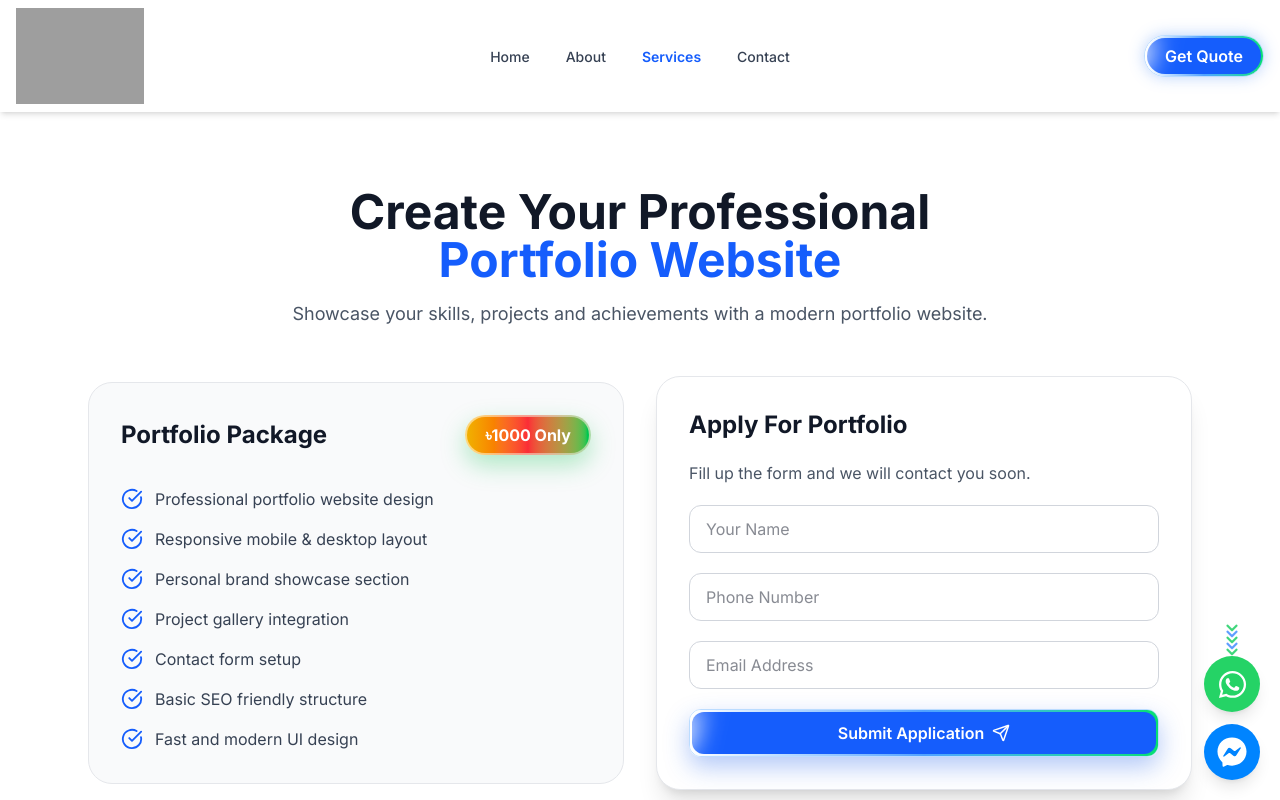
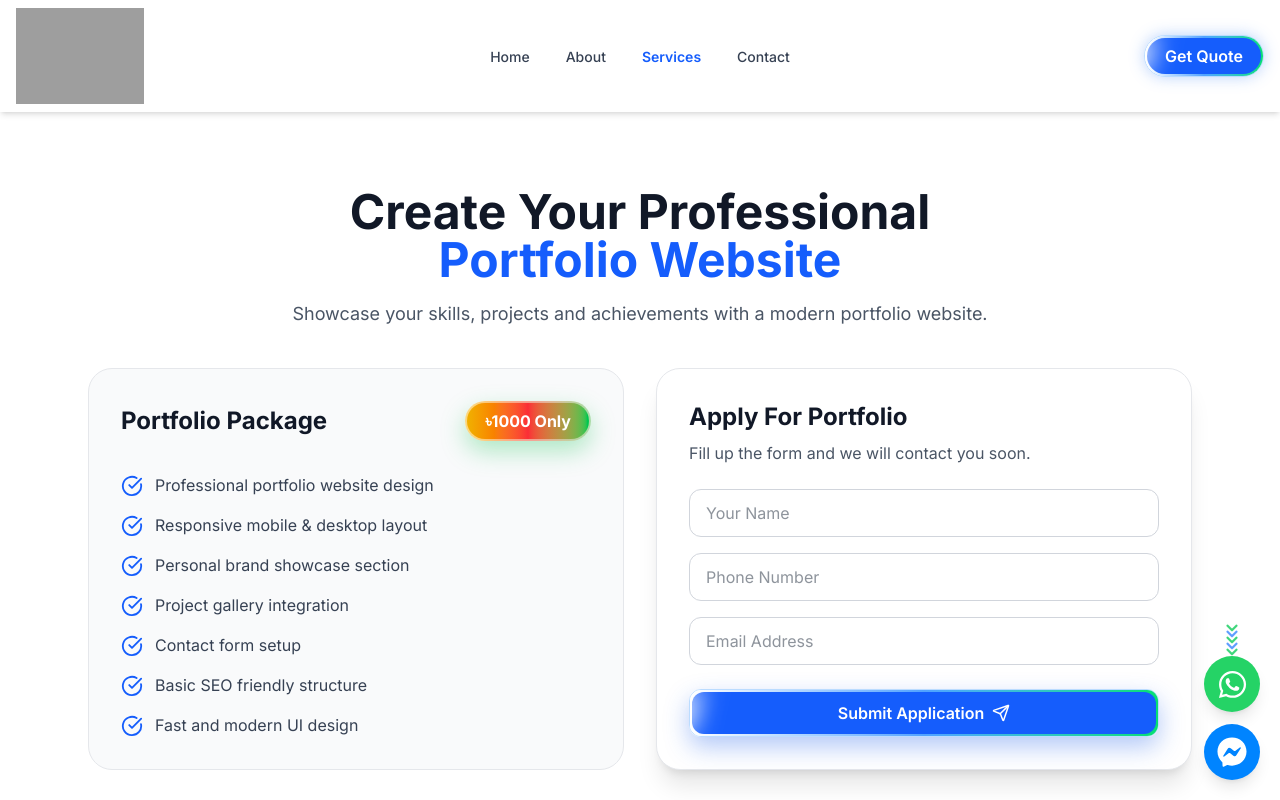
Before and after one commit to arifulislamk/khan-it-client, a React (Vite) app: page /services/portfolio-purchase in a window 1280 px wide. Shown: the top 800 px of the page. Built offline with nearby package versions, Linux system fonts and the light colour scheme; grey boxes are pictures that could not be loaded.

Commit message:
price portfolio plan in database

```diff
--- a/src/pages/PortfolioPurchase.jsx
+++ b/src/pages/PortfolioPurchase.jsx
@@ -2,15 +2,34 @@ import React from "react";
 import { CheckCircle, Send } from "lucide-react";
 import Swal from "sweetalert2";
 
-const PortfolioPurchase=()=>{
+const PortfolioPurchase = () => {
+  const features = [
+    "Professional portfolio website design",
+    "Responsive mobile & desktop layout",
+    "Personal brand showcase section",
+    "Project gallery integration",
+    "Contact form setup",
+    "Basic SEO friendly structure",
+    "Fast and modern UI design",
+  ];
+
   const handlePurchase = (e) => {
     e.preventDefault();
+
     const form = e.target;
-        const name = e.target.name.value;
-        const tel = e.target.tel.value;
-        const email = e.target.email.value;
-        console.log(name, tel, email);
-        const client = { name, tel, email };
+    const name = form.name.value;
+    const number = form.number.value;
+    const email = form.email.value;
+
+    const client = {
+      name,
+      number,
+      email,
+      service: "Portfolio Purchase",
+      plan: "Portfolio Package",
+      price: "৳1000",
+    };
+
     fetch(`${import.meta.env.VITE_URL}/client`, {
       method: "POST",
       headers: {
@@ -21,10 +40,12 @@ const PortfolioPurchase=()=>{
       .then((res) => res.json())
       .then((data) => {
         console.log(data);
+
         if (data.insertedId) {
           form.reset();
+
           Swal.fire({
-                title: "Message Sent Successfully!",
+            title: "Application Sent Successfully!",
             text: "We will contact you soon.",
             icon: "success",
             confirmButtonText: "OK",
@@ -32,107 +53,134 @@ const PortfolioPurchase=()=>{
         }
       })
       .catch((error) => {
+        console.error(error);
+
         Swal.fire({
           title: "Something Went Wrong!",
-              text: "Failed to send your message. Please try again.",
+          text: "Failed to send your application. Please try again.",
           icon: "error",
           confirmButtonText: "OK",
         });
       });
   };
-const features=[
-"Professional portfolio website design",
-"Responsive mobile & desktop layout",
-"Personal brand showcase section",
-"Project gallery integration",
-"Contact form setup",
-"Basic SEO friendly structure",
-"Fast and modern UI design"
-];
-return(
-<section className="py-4 md:py-16 bg-white text-[#111827]">
-<div className="max-w-6xl mx-auto px-4 sm:px-6">
-<div className="text-center max-w-3xl mx-auto">
-<h2 className="mt-3 text-3xl md:text-5xl font-bold">
+
+  return (
+    <section className="bg-white py-4 text-[#111827] md:py-16">
+      <div className="mx-auto max-w-6xl px-4 sm:px-6">
+
+        <div className="mx-auto max-w-3xl text-center">
+          <h2 className="mt-3 text-3xl font-bold md:text-5xl">
             Create Your Professional
             <span className="text-blue-600"> Portfolio Website</span>
           </h2>
-<p className="mt-4 text-gray-600 text-lg">
-Showcase your skills, projects and achievements with a modern portfolio website.
+
+          <p className="mt-4 text-base text-gray-600 sm:text-lg">
+            Showcase your skills, projects and achievements with a modern
+            portfolio website.
           </p>
         </div>
-<div className="mt-12 grid lg:grid-cols-2 gap-8 items-center">
-<div className="bg-gray-50 rounded-3xl border border-gray-200 p-8">
-<div className="flex items-center justify-between">
+
+        <div className="mt-10 grid items-stretch gap-8 lg:grid-cols-2">
+
+          <div className="flex h-full flex-col rounded-3xl border border-gray-200 bg-gray-50 p-6 sm:p-8">
+
+            <div className="flex flex-col gap-4 sm:flex-row sm:items-center sm:justify-between">
               <h3 className="text-2xl font-bold">
                 Portfolio Package
               </h3>
-<div className="group relative isolate overflow-hidden px-5 py-2 rounded-full font-bold text-white shadow-[0_10px_25px_rgba(34,197,94,0.35)] transition-all duration-300 hover:-translate-y-1">
-<span className="absolute inset-0 bg-gradient-to-r from-yellow-400 via-red-500 to-green-500 blur-md"></span>
-<span className="absolute inset-[2px] rounded-full bg-gradient-to-r from-yellow-500 via-red-500 to-green-500"></span>
+
+              <div className="group relative isolate w-fit overflow-hidden rounded-full px-5 py-2 font-bold text-white shadow-[0_10px_25px_rgba(34,197,94,0.35)] transition-all duration-300 hover:-translate-y-1">
+                <span className="absolute inset-0 bg-gradient-to-r from-yellow-400 via-red-500 to-green-500 blur-md" />
+                <span className="absolute inset-[2px] rounded-full bg-gradient-to-r from-yellow-500 via-red-500 to-green-500" />
+
                 <span className="relative">
                   ৳1000 Only
                 </span>
               </div>
             </div>
-<div className="mt-8 space-y-4">
-{features.map((item,index)=>(
+
+            <div className="mt-8 flex-1 space-y-4">
+              {features.map((item, index) => (
                 <div
                   key={index}
-className="flex items-center gap-3"
+                  className="flex items-start gap-3"
                 >
                   <CheckCircle
                     size={22}
-className="text-blue-600"
+                    className="mt-0.5 shrink-0 text-blue-600"
                   />
-<p className="text-gray-700">
+
+                  <p className="text-sm text-gray-700 sm:text-base">
                     {item}
                   </p>
                 </div>
               ))}
             </div>
+
           </div>
-<form onSubmit={handlePurchase} className="bg-white border border-gray-200 rounded-3xl shadow-xl p-8 space-y-5">
+
+          <form
+            onSubmit={handlePurchase}
+            className="flex h-full flex-col rounded-3xl border border-gray-200 bg-white p-6 shadow-xl sm:p-8"
+          >
+
             <h3 className="text-2xl font-bold">
               Apply For Portfolio
             </h3>
-<p className="text-gray-600">
+
+            <p className="mt-2 text-gray-600">
               Fill up the form and we will contact you soon.
             </p>
+
+            <div className="mt-6 space-y-4">
+
               <input
+                required
                 type="text"
                 name="name"
                 placeholder="Your Name"
-className="w-full h-12 px-4 rounded-xl border border-gray-300 focus:outline-none focus:border-blue-600"
+                className="h-12 w-full rounded-xl border border-gray-300 px-4 text-gray-800 outline-none transition focus:border-blue-600"
               />
+
               <input
+                required
                 type="tel"
-name="tel"
+                name="number"
                 placeholder="Phone Number"
-className="w-full h-12 px-4 rounded-xl border border-gray-300 focus:outline-none focus:border-blue-600"
+                className="h-12 w-full rounded-xl border border-gray-300 px-4 text-gray-800 outline-none transition focus:border-blue-600"
               />
+
               <input
                 type="email"
                 name="email"
                 placeholder="Email Address"
-className="w-full h-12 px-4 rounded-xl border border-gray-300 focus:outline-none focus:border-blue-600"
+                className="h-12 w-full rounded-xl border border-gray-300 px-4 text-gray-800 outline-none transition focus:border-blue-600"
               />
+
+            </div>
+
             <button
               type="submit"
-className="group relative isolate overflow-hidden w-full h-12 rounded-xl font-semibold text-white border border-blue-300/60 shadow-[0_10px_25px_rgba(37,99,235,0.35)] transition-all duration-300 hover:-translate-y-2 hover:scale-[1.02] hover:shadow-[0_20px_40px_rgba(34,197,94,0.45)] flex items-center justify-center gap-2"
+              className="group relative isolate mt-6 flex h-12 w-full items-center justify-center gap-2 overflow-hidden rounded-xl border border-blue-300/60 font-semibold text-white shadow-[0_10px_25px_rgba(37,99,235,0.35)] transition-all duration-300 hover:-translate-y-1 hover:scale-[1.02] hover:shadow-[0_20px_40px_rgba(34,197,94,0.45)]"
             >
-<span className="absolute inset-0 -z-20 bg-gradient-to-r from-white via-blue-400 to-green-400"></span>
-<span className="absolute inset-[2px] -z-10 rounded-xl bg-blue-600"></span>
-<span className="absolute -left-10 top-0 h-full w-12 -skew-x-12 bg-white/80 blur-md transition-all duration-700 group-hover:left-[120%]"></span>
+              <span className="absolute inset-0 -z-20 bg-gradient-to-r from-white via-blue-400 to-green-400" />
+
+              <span className="absolute inset-[2px] -z-10 rounded-xl bg-blue-600" />
+
+              <span className="absolute -left-10 top-0 h-full w-12 -skew-x-12 bg-white/80 blur-md transition-all duration-700 group-hover:left-[120%]" />
+
               <span className="relative">
                 Submit Application
               </span>
+
               <Send
                 size={18}
                 className="relative transition-transform duration-300 group-hover:translate-x-1"
               />
             </button>
+
           </form>
+
         </div>
       </div>
     </section>
```
Lines whose indentation alone changed are shown as unchanged.
